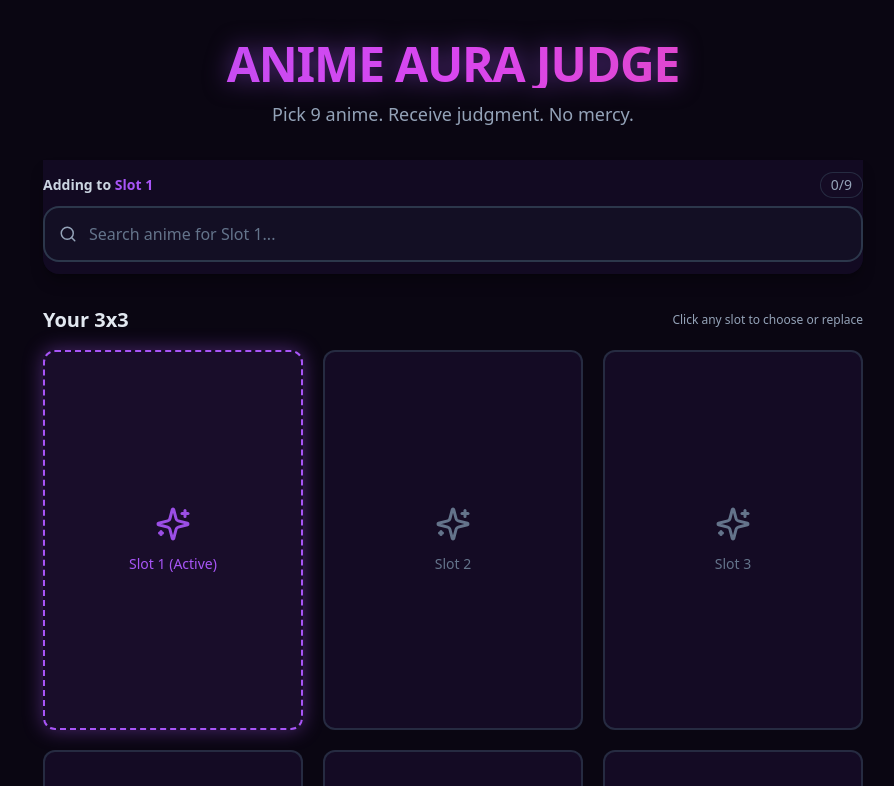
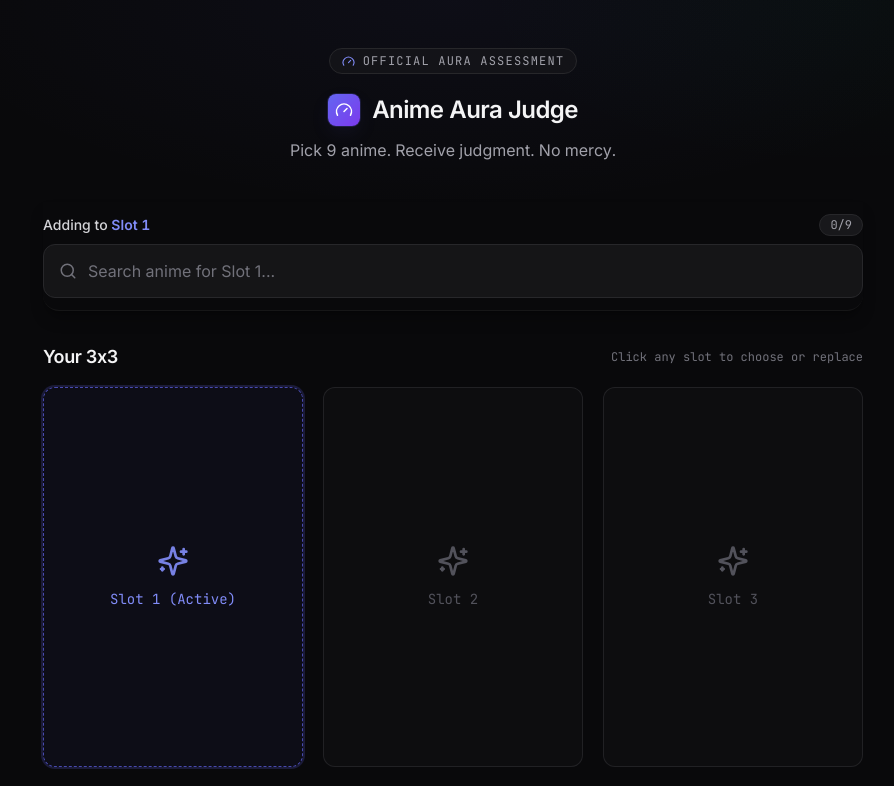
Before and after one commit to lettertea/anime-aura-judge, a React (Vite) app: page / in a window 1280 px wide. Shown: the top 786 px of the page, without its empty margins (187-1081 px from the left). Built offline with nearby package versions, Linux system fonts and the light colour scheme.

Commit message:
style: zinc/indigo theme, Inter + JetBrains Mono fonts, radial spotlight

```diff
--- a/index.html
+++ b/index.html
@@ -2,8 +2,15 @@
 <html lang="en">
   <head>
     <meta charset="UTF-8" />
+    <meta name="color-scheme" content="dark" />
     <meta name="viewport" content="width=device-width, initial-scale=1.0" />
     <title>Anime Aura Judge</title>
+    <link rel="preconnect" href="https://fonts.googleapis.com" />
+    <link rel="preconnect" href="https://fonts.gstatic.com" crossorigin />
+    <link
+      href="https://fonts.googleapis.com/css2?family=Inter:wght@400;500;600;700;800&family=JetBrains+Mono:wght@400;500;600;700&display=swap"
+      rel="stylesheet"
+    />
   </head>
   <body>
     <div id="root"></div>
--- a/src/App.jsx
+++ b/src/App.jsx
@@ -63,9 +63,18 @@ export default function App() {
   }
 
   return (
-    <div className="min-w-[1280px] min-h-screen bg-void">
+    <div className="min-w-[1280px] min-h-screen bg-void relative">
+      {/* Subtle radial spotlight */}
       <div
-        className={`transition-opacity duration-200 ${fade ? 'opacity-100' : 'opacity-0'}`}
+        aria-hidden="true"
+        className="pointer-events-none absolute inset-x-0 top-0 h-[600px]"
+        style={{
+          background:
+            'radial-gradient(ellipse 60% 50% at 50% 0%, rgba(99, 102, 241, 0.05), transparent 70%), radial-gradient(ellipse 40% 40% at 80% 0%, rgba(16, 185, 129, 0.03), transparent 70%)',
+        }}
+      />
+      <div
+        className={`relative transition-opacity duration-200 ${fade ? 'opacity-100' : 'opacity-0'}`}
       >
         {view === 'selection' ? (
           <GridSelector
--- a/src/components/GridSelector.jsx
+++ b/src/components/GridSelector.jsx
@@ -1,5 +1,5 @@
 import { useState, useRef, useEffect, useCallback } from 'react'
-import { Search, Loader2, X, Sparkles, AlertCircle } from 'lucide-react'
+import { Search, Loader2, X, Sparkles, AlertCircle, Gauge } from 'lucide-react'
 import { searchAnime } from '../services/animeApi.js'
 
 export default function GridSelector({ slots, onSelectSlot, onJudge, isJudging }) {
@@ -17,6 +17,9 @@ export default function GridSelector({ slots, onSelectSlot, onJudge, isJudging }
   const inputRef = useRef(null)
   const dropdownRef = useRef(null)
   const searchContainerRef = useRef(null)
+  // Guards against the focus-restore in pick() firing onFocus with stale
+  // query/results and briefly re-opening the dropdown (visual flash).
+  const skipNextFocusRef = useRef(false)
 
   const filledCount = slots.filter(Boolean).length
 
@@ -86,7 +89,10 @@ export default function GridSelector({ slots, onSelectSlot, onJudge, isJudging }
     setQuery('')
     setResults([])
     setIsDropdownOpen(false)
-    // Keep focus for rapid multi-picking without scrolling the page to the top
+    // Keep focus for rapid multi-picking without scrolling the page to the top.
+    // Skip the onFocus handler — it still sees stale query/results here and
+    // would briefly re-open the dropdown before the empty-query effect closes it.
+    skipNextFocusRef.current = true
     inputRef.current?.focus({ preventScroll: true })
 
     // Advance to next empty slot
@@ -139,12 +145,19 @@ export default function GridSelector({ slots, onSelectSlot, onJudge, isJudging }
   }
 
   return (
-    <div className="w-[1280px] mx-auto py-10">
-      <header className="text-center mb-8">
-        <h1 className="text-5xl font-black tracking-tight bg-gradient-to-r from-aura-purple via-aura-neon to-aura-pink bg-clip-text text-transparent drop-shadow-[0_0_12px_rgba(168,85,247,0.5)]">
-          ANIME AURA JUDGE
+    <div className="w-[1280px] mx-auto py-12">
+      <header className="text-center mb-10">
+        <div className="inline-flex items-center gap-2 px-3 py-1 rounded-full border border-zinc-800 bg-zinc-900/60 text-xs font-mono uppercase tracking-widest text-zinc-400 mb-5">
+          <Gauge size={13} className="text-indigo-400" />
+          Official Aura Assessment
+        </div>
+        <h1 className="flex items-center justify-center gap-3 text-2xl font-semibold tracking-tight text-zinc-100">
+          <span className="inline-flex items-center justify-center w-8 h-8 rounded-lg bg-gradient-to-br from-indigo-500 to-violet-600 text-white shadow-accent-glow">
+            <Gauge size={18} />
+          </span>
+          Anime Aura Judge
         </h1>
-        <p className="mt-3 text-slate-400 text-lg">
+        <p className="mt-3 text-zinc-400 text-base">
           Pick 9 anime. Receive judgment. No mercy.
         </p>
       </header>
@@ -152,21 +165,21 @@ export default function GridSelector({ slots, onSelectSlot, onJudge, isJudging }
       {/* Top Search & Autocomplete Bar */}
       <div
         ref={searchContainerRef}
-        className="w-[820px] mx-auto mb-8 relative sticky top-0 z-40 bg-abyss/95 backdrop-blur-md rounded-b-2xl py-3 shadow-lg shadow-black/30"
+        className="w-[820px] mx-auto mb-8 relative sticky top-0 z-40 bg-zinc-950 rounded-b-2xl py-3 shadow-lg shadow-black/30 border-b border-white/5"
       >
         <div className="flex items-center justify-between mb-2">
-          <label htmlFor="anime-search-input" className="text-sm font-semibold text-slate-300">
+          <label htmlFor="anime-search-input" className="text-sm font-medium text-zinc-300">
             {slots[activeSlot] ? (
               <span>
-                Replacing <span className="text-aura-pink font-bold">Slot {activeSlot + 1}</span> ({slots[activeSlot].title})
+                Replacing <span className="text-violet-400 font-semibold">Slot {activeSlot + 1}</span> ({slots[activeSlot].title})
               </span>
             ) : (
               <span>
-                Adding to <span className="text-aura-purple font-bold">Slot {activeSlot + 1}</span>
+                Adding to <span className="text-indigo-400 font-semibold">Slot {activeSlot + 1}</span>
               </span>
             )}
           </label>
-          <span className="text-sm font-medium text-slate-400 bg-abyss border border-slate-700/60 px-2.5 py-0.5 rounded-full">
+          <span className="text-xs font-mono text-zinc-400 bg-zinc-900 border border-zinc-800 px-2.5 py-0.5 rounded-full">
             {filledCount}/9
           </span>
         </div>
@@ -174,7 +187,7 @@ export default function GridSelector({ slots, onSelectSlot, onJudge, isJudging }
         <div className="relative">
           <Search
             size={18}
-            className="absolute left-4 top-1/2 -translate-y-1/2 text-slate-400 pointer-events-none"
+            className="absolute left-4 top-1/2 -translate-y-1/2 text-zinc-500 pointer-events-none"
           />
           <input
             id="anime-search-input"
@@ -186,6 +199,10 @@ export default function GridSelector({ slots, onSelectSlot, onJudge, isJudging }
               setIsDropdownOpen(true)
             }}
             onFocus={() => {
+              if (skipNextFocusRef.current) {
+                skipNextFocusRef.current = false
+                return
+              }
               if (query.trim() && results.length > 0) {
                 setIsDropdownOpen(true)
               }
@@ -194,11 +211,11 @@ export default function GridSelector({ slots, onSelectSlot, onJudge, isJudging }
             placeholder={`Search anime for Slot ${activeSlot + 1}...`}
             disabled={isJudging}
             autoComplete="off"
-            className="w-full bg-[#130f24] border-2 border-slate-700/80 rounded-2xl py-3.5 pl-11 pr-11 text-slate-100 placeholder-slate-500 focus:border-aura-purple focus:shadow-glow focus:outline-none transition-all text-base"
+            className="w-full bg-zinc-900/80 border border-zinc-800 rounded-xl py-3.5 pl-11 pr-11 text-zinc-100 placeholder-zinc-500 focus:border-indigo-500/60 focus:ring-2 focus:ring-indigo-500/20 focus:outline-none transition-all text-base"
           />
           <div className="absolute right-4 top-1/2 -translate-y-1/2 flex items-center gap-2">
             {searching && (
-              <Loader2 size={18} className="text-aura-pink animate-spin" />
+              <Loader2 size={18} className="text-indigo-400 animate-spin" />
             )}
             {query && !searching && (
               <button
@@ -209,7 +226,7 @@ export default function GridSelector({ slots, onSelectSlot, onJudge, isJudging }
                   setIsDropdownOpen(false)
                   inputRef.current?.focus()
                 }}
-                className="text-slate-400 hover:text-slate-200 transition-colors cursor-pointer"
+                className="text-zinc-500 hover:text-zinc-200 transition-colors cursor-pointer"
               >
                 <X size={16} />
               </button>
@@ -221,24 +238,24 @@ export default function GridSelector({ slots, onSelectSlot, onJudge, isJudging }
         {isDropdownOpen && (query.trim() || searching || searchError) && (
           <div
             ref={dropdownRef}
-            className="absolute left-0 right-0 top-full mt-2 z-50 bg-[#120f21] border border-aura-purple/40 rounded-2xl shadow-2xl overflow-hidden backdrop-blur-md max-h-[380px] overflow-y-auto divide-y divide-slate-800/80"
+            className="absolute left-0 right-0 top-full mt-2 z-50 bg-zinc-900/95 border border-zinc-800 rounded-xl shadow-2xl overflow-hidden backdrop-blur-md max-h-[380px] overflow-y-auto divide-y divide-zinc-800/60"
           >
             {searching && results.length === 0 && (
-              <div className="p-6 text-center text-slate-400 flex items-center justify-center gap-2">
-                <Loader2 size={18} className="text-aura-pink animate-spin" />
+              <div className="p-6 text-center text-zinc-400 flex items-center justify-center gap-2">
+                <Loader2 size={18} className="text-indigo-400 animate-spin" />
                 <span>Searching anime database...</span>
               </div>
             )}
 
             {searchError && (
-              <div className="p-4 bg-red-950/40 text-red-300 text-sm flex items-center gap-2">
-                <AlertCircle size={16} className="text-red-400 shrink-0" />
+              <div className="p-4 bg-rose-950/30 text-rose-300 text-sm flex items-center gap-2">
+                <AlertCircle size={16} className="text-rose-400 shrink-0" />
                 <span>{searchError}</span>
               </div>
             )}
 
             {!searching && results.length === 0 && !searchError && query.trim() && (
-              <div className="p-6 text-center text-slate-400 text-sm">
+              <div className="p-6 text-center text-zinc-400 text-sm">
                 No anime found for "{query}". Try another title.
               </div>
             )}
@@ -259,33 +276,33 @@ export default function GridSelector({ slots, onSelectSlot, onJudge, isJudging }
                   onMouseEnter={() => setSelectedIndex(index)}
                   className={`flex items-center gap-4 p-3.5 transition-colors text-left ${
                     alreadyPicked
-                      ? 'bg-slate-900/40 opacity-40 cursor-not-allowed'
+                      ? 'bg-zinc-900/40 opacity-40 cursor-not-allowed'
                       : isHighlighted
-                        ? 'bg-aura-purple/20 border-l-4 border-aura-pink cursor-pointer'
-                        : 'hover:bg-slate-800/50 cursor-pointer'
+                        ? 'bg-indigo-500/10 border-l-2 border-indigo-400 cursor-pointer'
+                        : 'hover:bg-zinc-800/50 cursor-pointer'
                   }`}
                 >
                   <img
                     src={anime.images?.jpg?.small_image_url || anime.images?.jpg?.image_url}
                     alt={anime.title}
-                    className="w-11 h-16 object-cover rounded-md border border-slate-700 shrink-0 shadow"
+                    className="w-11 h-16 object-cover rounded-md border border-zinc-800 shrink-0"
                   />
                   <div className="flex-1 min-w-0">
-                    <p className={`font-bold text-sm truncate ${isHighlighted ? 'text-aura-neon' : 'text-slate-100'}`}>
+                    <p className={`font-medium text-sm truncate ${isHighlighted ? 'text-indigo-300' : 'text-zinc-100'}`}>
                       {anime.title}
                     </p>
-                    <p className="text-xs text-slate-400 truncate mt-1">
+                    <p className="text-xs text-zinc-500 font-mono truncate mt-1">
                       {anime.year ? `${anime.year}` : ''}
                       {anime.year && genresText ? ' · ' : ''}
                       {genresText || 'Anime'}
                     </p>
                   </div>
                   {alreadyPicked ? (
-                    <span className="text-xs font-semibold text-slate-500 bg-slate-800/80 px-2 py-1 rounded">
+                    <span className="text-xs font-medium text-zinc-500 bg-zinc-800/80 px-2 py-1 rounded">
                       Already Picked
                     </span>
                   ) : (
-                    <span className="text-xs font-medium text-aura-pink opacity-0 group-hover:opacity-100 transition-opacity">
+                    <span className="text-xs font-medium text-indigo-400 opacity-0 group-hover:opacity-100 transition-opacity">
                       Select
                     </span>
                   )}
@@ -299,8 +316,8 @@ export default function GridSelector({ slots, onSelectSlot, onJudge, isJudging }
       {/* Grid Section */}
       <div className="w-[820px] mx-auto">
         <div className="flex items-center justify-between mb-4">
-          <h2 className="text-xl font-bold text-slate-200">Your 3x3</h2>
-          <p className="text-xs text-slate-400">
+          <h2 className="text-lg font-semibold tracking-tight text-zinc-100">Your 3x3</h2>
+          <p className="text-xs font-mono text-zinc-500">
             Click any slot to choose or replace
           </p>
         </div>
@@ -315,12 +332,12 @@ export default function GridSelector({ slots, onSelectSlot, onJudge, isJudging }
                   type="button"
                   onClick={() => handleSlotClick(i)}
                   disabled={isJudging}
-                  className={`group relative w-full h-full rounded-xl overflow-hidden border-2 transition-all duration-200 text-left ${
+                  className={`group relative w-full h-full rounded-xl overflow-hidden border transition-all duration-200 text-left ${
                     isActive
-                      ? 'border-aura-purple border-dashed shadow-glow bg-aura-purple/10'
+                      ? 'border-indigo-500/70 border-dashed bg-indigo-500/5 ring-2 ring-indigo-500/20'
                       : anime
-                        ? 'border-aura-purple/50 shadow-glow bg-abyss hover:border-aura-pink/80'
-                        : 'border-slate-700/60 bg-abyss hover:border-aura-purple/60 hover:shadow-glow'
+                        ? 'border-zinc-800 bg-zinc-900/60 hover:border-zinc-600'
+                        : 'border-zinc-800/80 bg-zinc-900/30 hover:border-zinc-700'
                   } ${isJudging ? 'cursor-not-allowed' : 'cursor-pointer'}`}
                 >
                   {anime ? (
@@ -330,26 +347,26 @@ export default function GridSelector({ slots, onSelectSlot, onJudge, isJudging }
                         alt={anime.title}
                         className="w-full h-full object-cover transition-transform duration-300 group-hover:scale-105"
                       />
-                      <div className="absolute inset-0 bg-void/60 opacity-0 group-hover:opacity-100 transition-opacity flex items-center justify-center">
-                        <span className="text-sm font-bold text-slate-100 bg-abyss/90 px-3 py-1.5 rounded-lg border border-aura-pink/50 shadow-lg">
+                      <div className="absolute inset-0 bg-zinc-950/60 opacity-0 group-hover:opacity-100 transition-opacity flex items-center justify-center">
+                        <span className="text-sm font-medium text-zinc-100 bg-zinc-900/90 px-3 py-1.5 rounded-lg border border-zinc-700">
                           Click to Change
                         </span>
                       </div>
-                      <div className="absolute inset-x-0 bottom-0 bg-gradient-to-t from-void via-void/80 to-transparent p-3">
-                        <p className="text-sm font-semibold text-slate-100 line-clamp-2">
+                      <div className="absolute inset-x-0 bottom-0 bg-gradient-to-t from-zinc-950 via-zinc-950/80 to-transparent p-3">
+                        <p className="text-sm font-medium text-zinc-100 line-clamp-2">
                           {anime.title}
                         </p>
                       </div>
                       {isActive && (
-                        <div className="absolute top-2 left-2 bg-aura-purple text-white text-[10px] font-black px-2 py-0.5 rounded shadow uppercase tracking-wider">
+                        <div className="absolute top-2 left-2 bg-indigo-500 text-white text-[10px] font-mono font-semibold px-2 py-0.5 rounded uppercase tracking-wider">
                           Active Slot
                         </div>
                       )}
                     </>
                   ) : (
-                    <div className="flex flex-col items-center justify-center h-full gap-3 text-slate-500 group-hover:text-aura-purple transition-colors">
-                      <Sparkles size={36} className={isActive ? 'text-aura-purple animate-pulse' : ''} />
-                      <span className={`text-sm font-medium ${isActive ? 'text-aura-purple font-bold' : ''}`}>
+                    <div className="flex flex-col items-center justify-center h-full gap-3 text-zinc-600 group-hover:text-indigo-400 transition-colors">
+                      <Sparkles size={32} className={isActive ? 'text-indigo-400 animate-pulse' : ''} />
+                      <span className={`text-sm font-mono ${isActive ? 'text-indigo-400' : ''}`}>
                         Slot {i + 1} {isActive ? '(Active)' : ''}
                       </span>
                     </div>
@@ -361,7 +378,7 @@ export default function GridSelector({ slots, onSelectSlot, onJudge, isJudging }
                     type="button"
                     onClick={(e) => handleClearSlot(e, i)}
                     title="Remove anime"
-                    className="absolute top-2 right-2 p-1.5 rounded-full bg-void/80 border border-slate-700 text-slate-400 hover:text-aura-pink hover:border-aura-pink/60 transition-colors z-10 cursor-pointer shadow-md"
+                    className="absolute top-2 right-2 p-1.5 rounded-full bg-zinc-950/80 border border-zinc-700 text-zinc-400 hover:text-rose-400 hover:border-rose-500/50 transition-colors z-10 cursor-pointer"
                   >
                     <X size={16} />
                   </button>
@@ -373,16 +390,16 @@ export default function GridSelector({ slots, onSelectSlot, onJudge, isJudging }
       </div>
 
       <div className="text-center mt-10">
-        <p className="text-slate-400 mb-4">
+        <p className="text-sm font-mono text-zinc-500 mb-4">
           {filledCount}/9 slots filled
         </p>
         <button
           onClick={onJudge}
           disabled={filledCount < 9 || isJudging}
-          className={`px-10 py-4 rounded-xl text-lg font-bold transition-all duration-200 ${
+          className={`px-10 py-3.5 rounded-xl text-base font-semibold transition-all duration-200 ${
             filledCount < 9 || isJudging
-              ? 'bg-slate-800 text-slate-600 cursor-not-allowed'
-              : 'bg-gradient-to-r from-aura-purple to-aura-pink text-white shadow-glow hover:scale-105 active:scale-95 cursor-pointer'
+              ? 'bg-zinc-900 text-zinc-600 border border-zinc-800 cursor-not-allowed'
+              : 'bg-indigo-600 text-white hover:bg-indigo-500 shadow-accent-glow hover:scale-[1.02] active:scale-[0.98] cursor-pointer'
           }`}
         >
           {isJudging ? (
--- a/src/index.css
+++ b/src/index.css
@@ -2,10 +2,18 @@
 @tailwind components;
 @tailwind utilities;
 
+html {
+  /* Prevents the browser's default white root background from flashing
+     for a frame when blurred/composited layers (e.g. the dropdown) unmount. */
+  @apply bg-void;
+  color-scheme: dark;
+}
+
 body {
-  @apply bg-void text-slate-200 min-w-[1280px];
+  @apply bg-void text-zinc-200 min-w-[1280px] antialiased;
+  font-variant-numeric: tabular-nums;
 }
 
 ::selection {
-  @apply bg-aura-pink/40;
+  @apply bg-indigo-500/30;
 }
--- a/tailwind.config.js
+++ b/tailwind.config.js
@@ -3,18 +3,17 @@ export default {
   content: ['./index.html', './src/**/*.{js,jsx}'],
   theme: {
     extend: {
+      fontFamily: {
+        sans: ['Inter', 'Plus Jakarta Sans', 'system-ui', 'sans-serif'],
+        mono: ['JetBrains Mono', 'Fira Code', 'ui-monospace', 'monospace'],
+      },
       colors: {
-        void: '#0a0612',
-        abyss: '#140b24',
-        aura: {
-          purple: '#a855f7',
-          pink: '#ec4899',
-          neon: '#d946ef',
-        },
+        void: '#09090b',
+        abyss: '#0e1017',
       },
       boxShadow: {
-        glow: '0 0 20px rgba(168, 85, 247, 0.4)',
-        'glow-pink': '0 0 20px rgba(236, 72, 153, 0.4)',
+        card: '0 25px 50px -12px rgba(0, 0, 0, 0.5)',
+        'accent-glow': '0 0 0 1px rgba(99, 102, 241, 0.2), 0 8px 24px -8px rgba(99, 102, 241, 0.25)',
       },
     },
   },
```
